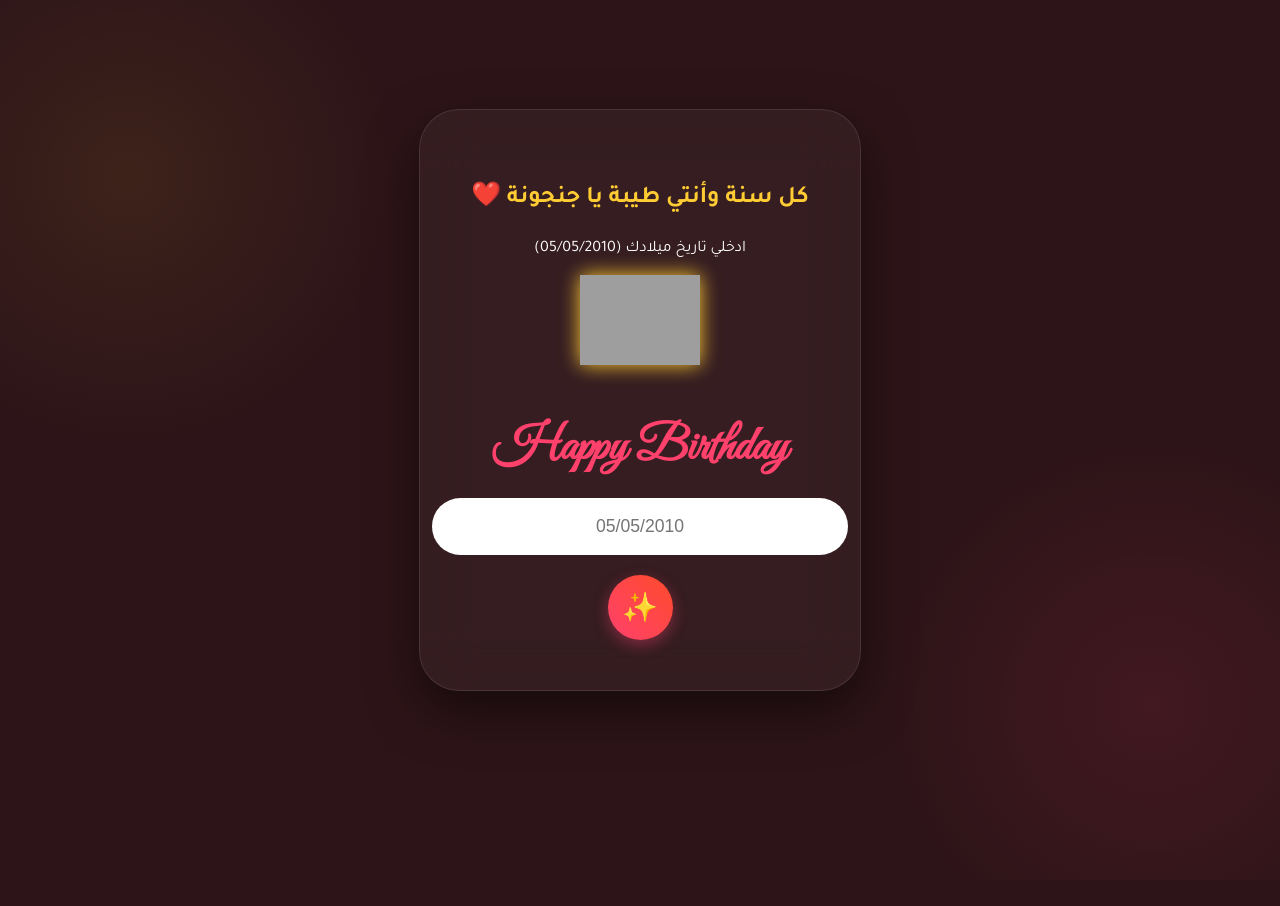
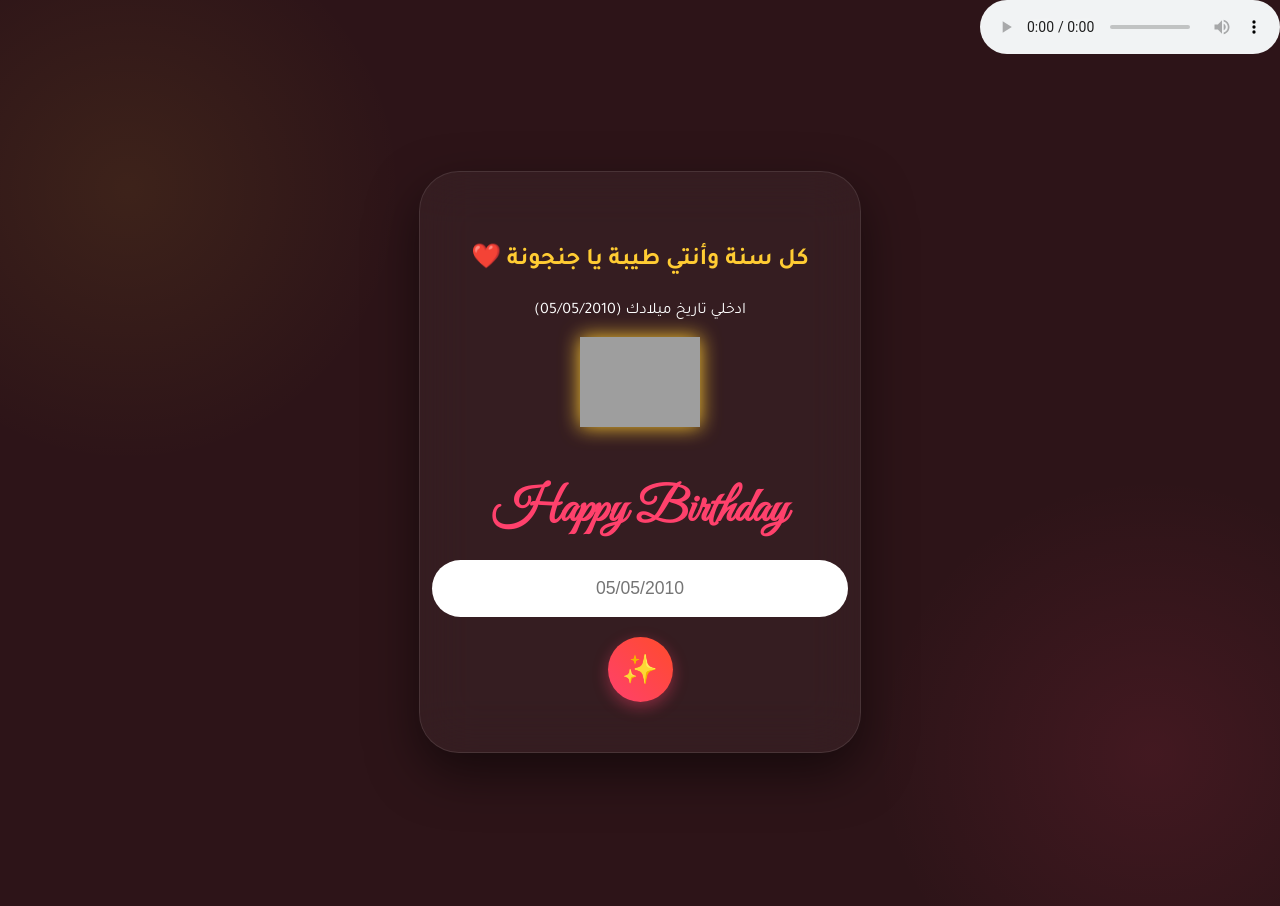
Before and after one commit to kooko2252-arch/Birthday-Project-2026-, a plain HTML site: page index.html in a window 1280 px wide. Before the commit the page ends 880 px from the top, so only its background shows below. Drawn offline with Linux system fonts and the light colour scheme; grey boxes are pictures that could not be loaded.

Commit message:
Update index.html

```diff
--- a/index.html
+++ b/index.html
@@ -97,9 +97,10 @@
 </head>
 <body>
 
-    <audio id="bgMusic" loop preload="auto">
-        <source src="music.mp3.mp3.mp3" type="audio/mpeg">
-    </audio>
+   <audio id="bgMusic" controls>
+    <source src="music.mp3.mp3.mp3" type="audio/mpeg">
+    Your browser does not support the audio element.
+</audio>
 
     <div id="login-screen">
         <div class="login-card">
```
